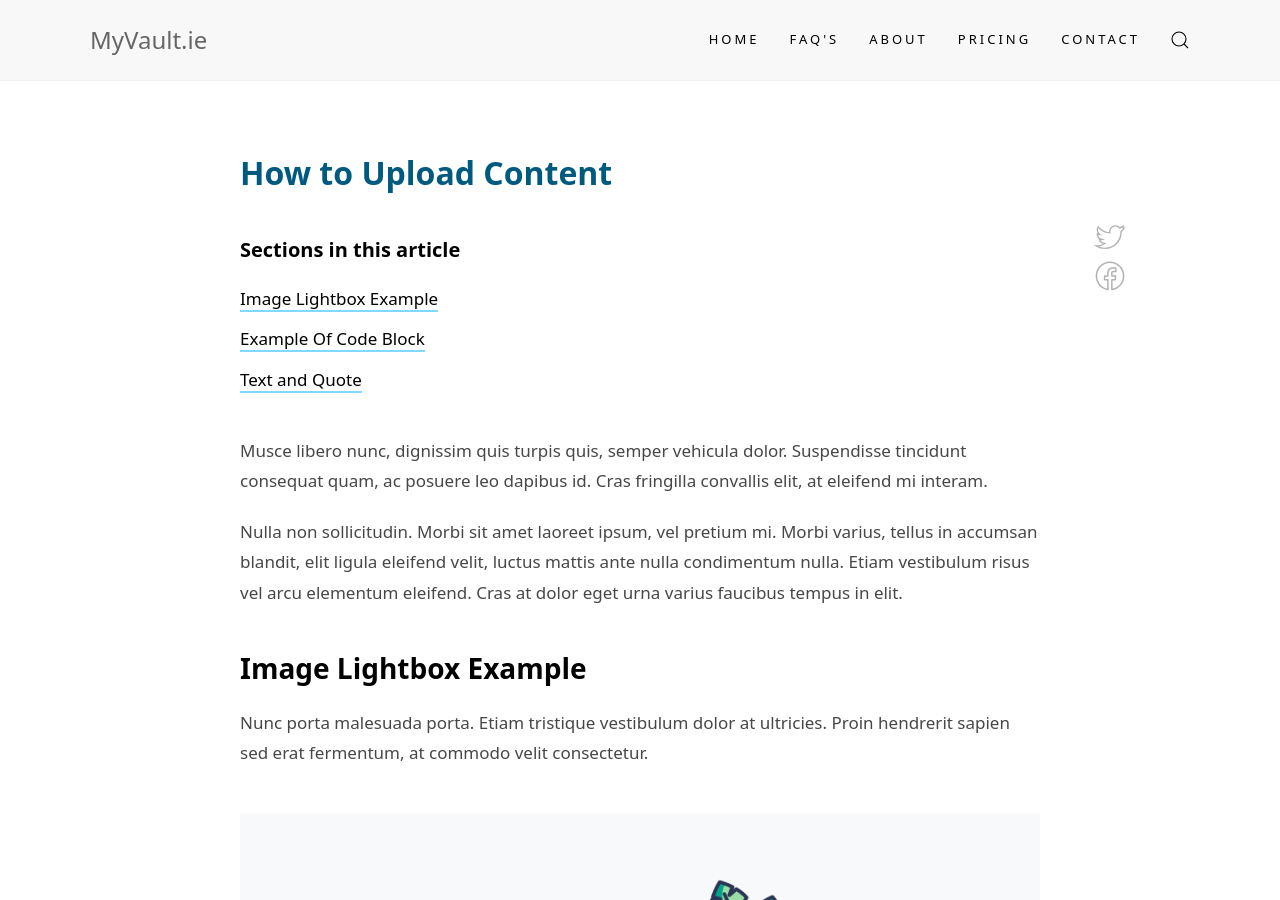
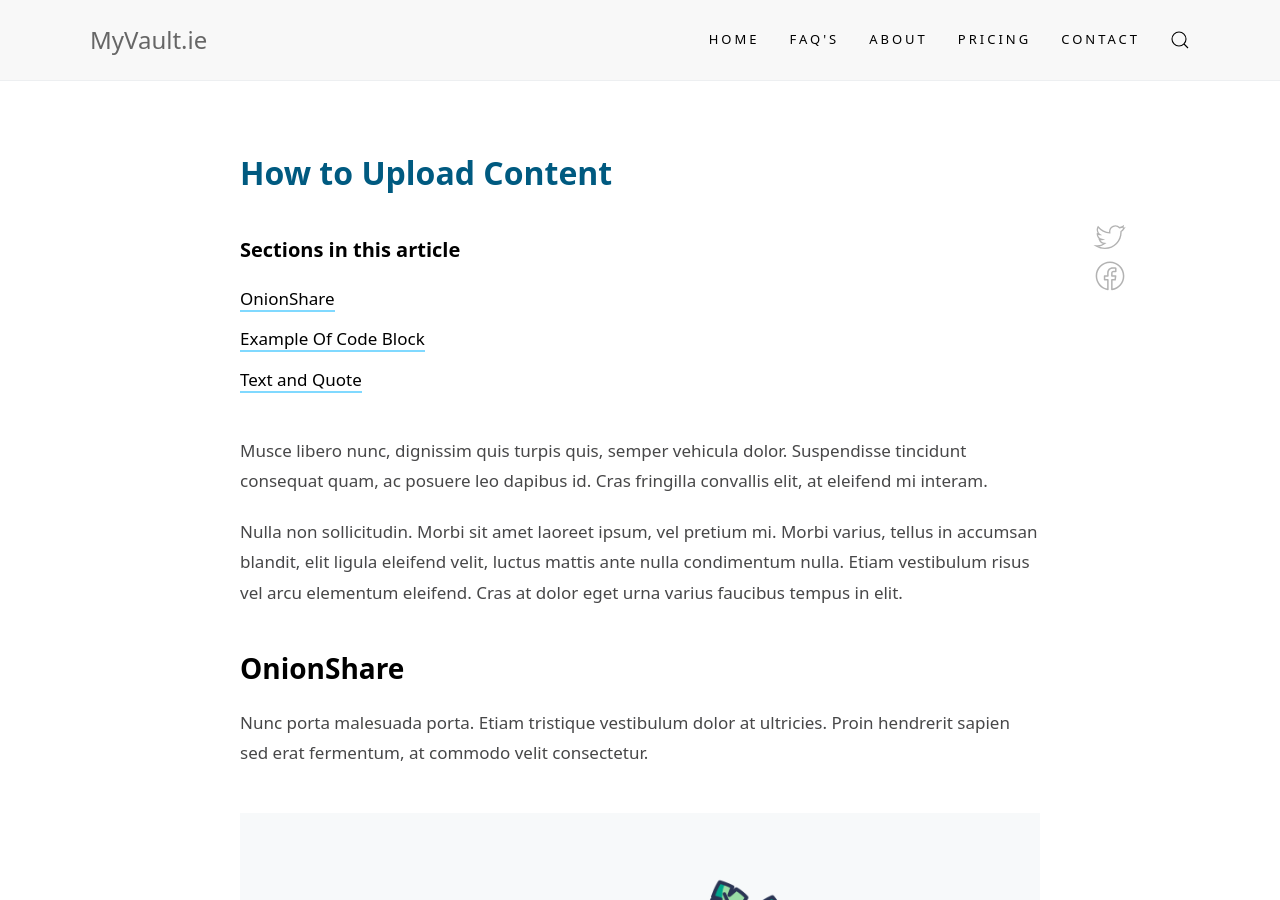
Before and after one commit to robbertl/robbertl.github.io, a Jekyll site: the page built from _posts/2023-04-09-Uploading-Content.md, in a window 1280 px wide and 900 px high. Built offline with Jekyll 4.4.1, drawn with Linux system fonts in a browser that asks for light colours.

Commit message:
Update 2023-04-09-Uploading-Content.md

```diff
--- a/_posts/2023-04-09-Uploading-Content.md
+++ b/_posts/2023-04-09-Uploading-Content.md
@@ -15,7 +15,7 @@ Musce libero nunc, dignissim quis turpis quis, semper vehicula dolor. Suspendiss
 
 Nulla non sollicitudin. Morbi sit amet laoreet ipsum, vel pretium mi. Morbi varius, tellus in accumsan blandit, elit ligula eleifend velit, luctus mattis ante nulla condimentum nulla. Etiam vestibulum risus vel arcu elementum eleifend. Cras at dolor eget urna varius faucibus tempus in elit.
 
-## Image Lightbox Example
+## OnionShare
 Nunc porta malesuada porta. Etiam tristique vestibulum dolor at ultricies. Proin hendrerit sapien sed erat fermentum, at commodo velit consectetur.
 
 {% include image.html img="image1.png" style="wide" lightbox="true" alt="Alt for image" caption="Image in lightbox" %}
```
